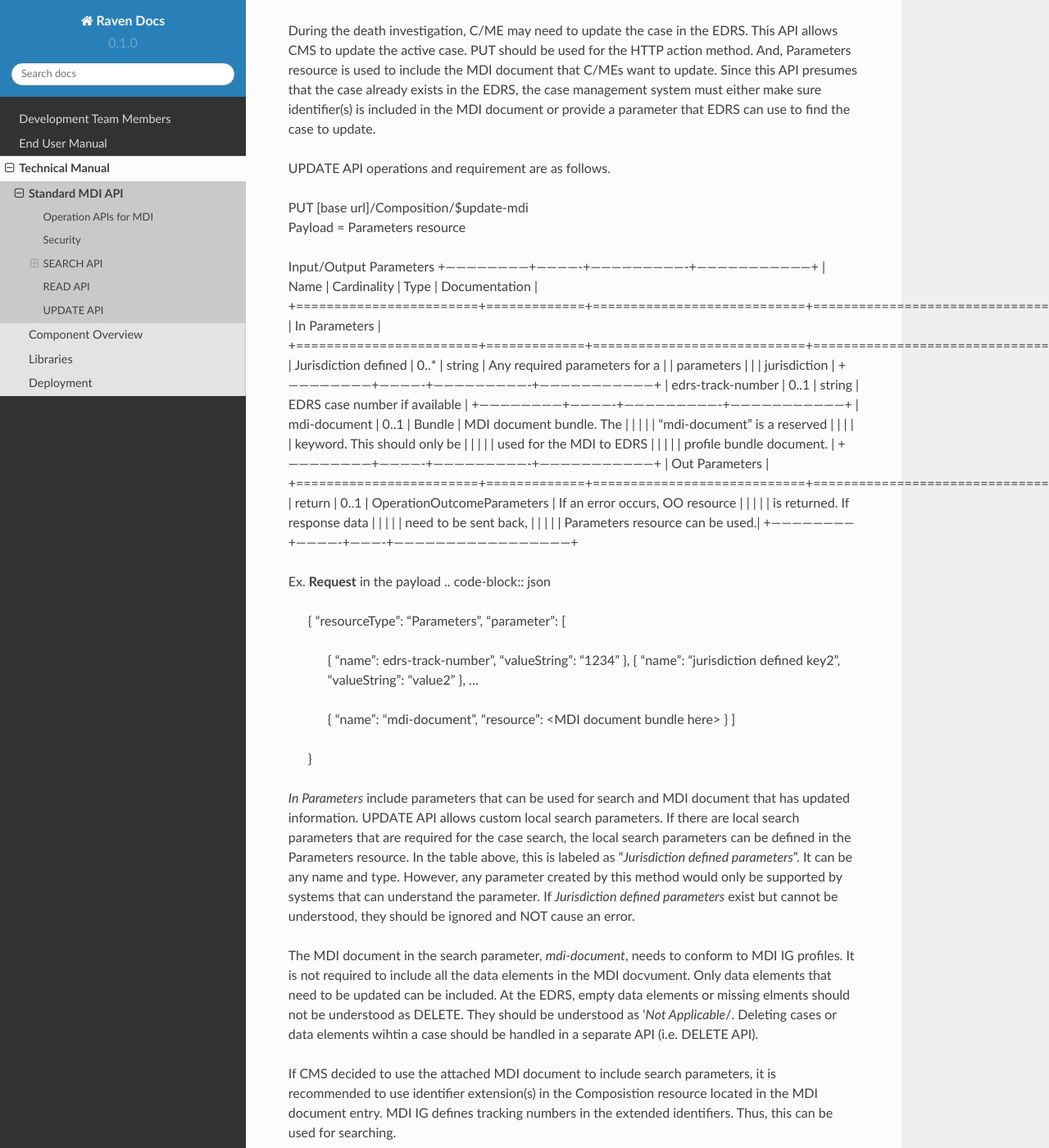
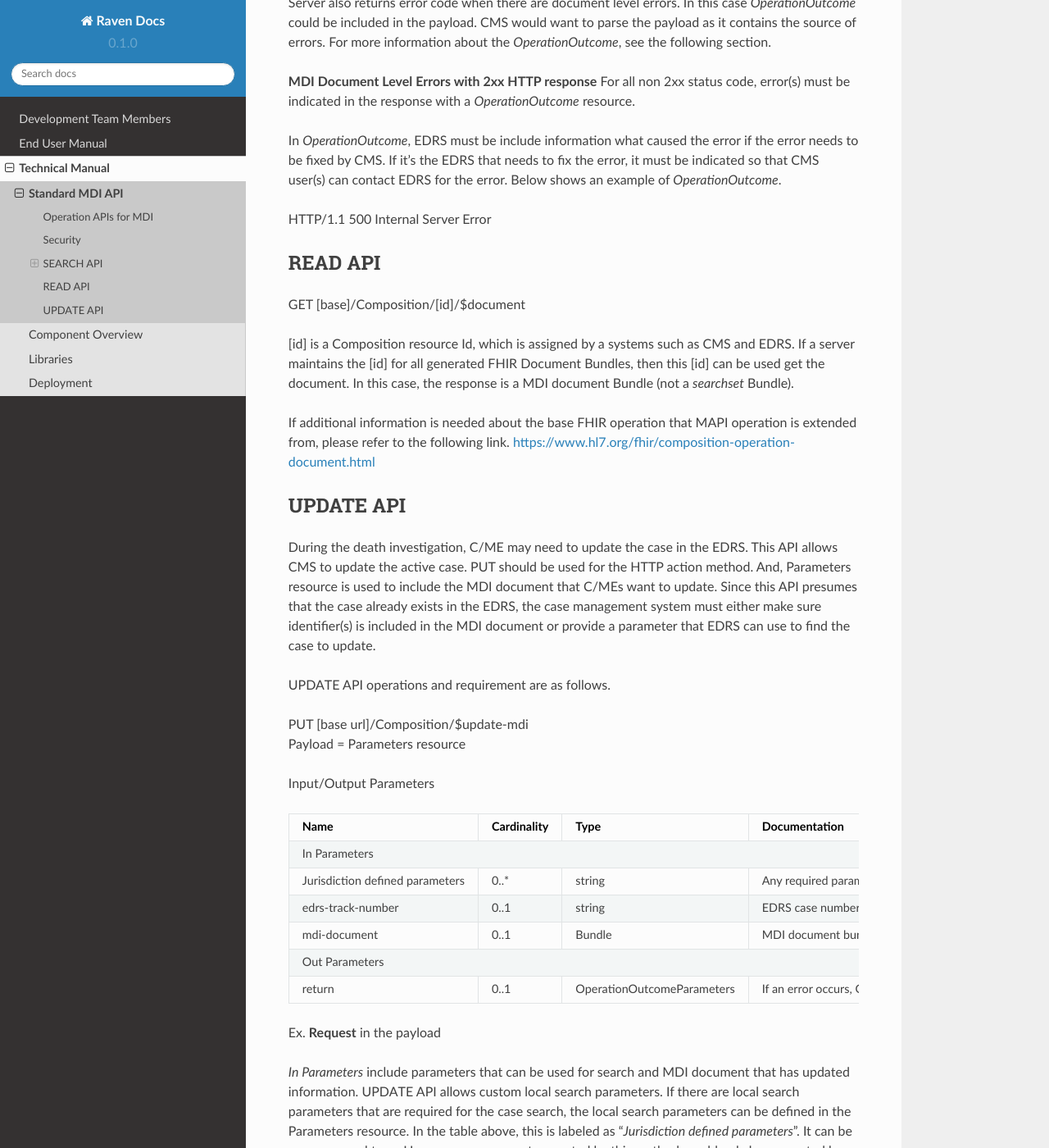
Before and after one commit to MortalityReporting/RavenDocs, a Sphinx documentation site: the page built from docs/source/technicalManual/mdiApi.rst, in a window 1280 px wide and 1400 px high, scrolled down 2998 px. Shown: the whole window at 82% size. Built offline with Sphinx 7.4.7 and the Read the Docs theme 2.0.0, drawn with Linux system fonts in a browser that asks for light colours; some of the changed text lies outside the part shown.

Commit message:
Update mdiApi.rst

```diff
--- a/docs/source/technicalManual/mdiApi.rst
+++ b/docs/source/technicalManual/mdiApi.rst
@@ -54,43 +54,43 @@
 
 **Search Parameters for the MDI Document Generation**
 
-+------------------------+-------------+----------+---------------+-----------------------------------+
-| Name                   | Cardinality | Type     | Documentation                                     |
-+========================+=============+==========+===============+===================================+
-| In Parameters                                                                                       |
-+========================+=============+==========+===============+===================================+
-| id                     | 0..1        | uri      | Resource ID of Composition - MDI to EDRS          |
-+------------------------+-------------+----------+---------------------------------------------------+
-| patient                | 0..*        |          | One or more decedent related search parameters    |
-+------------------------+-------------+----------+---------------------------------------------------+
-| patient.birthdate      | 0..1        | date     | Decedent's date of birth                          |
-+------------------------+-------------+----------+---------------------------------------------------+
-| patient.family         | 0..1        | string   | Decedent's last name                              |
-+------------------------+-------------+----------+---------------------------------------------------+
-| patient.given          | 0..1        | string   | Decedent's first name                             |
-+------------------------+-------------+----------+---------------------------------------------------+
-| patient.gender         | 0..1        | token    | Decedent's gender                                 |
-+------------------------+-------------+----------+---------------------------------------------------+
-| tracking-number        | 0..1        | token    | Search by identifier in Composition - MDI to EDRS |
-+------------------------+-------------+----------+---------------------------------------------------+
-| death-location         | 0..1        | string   | District of death location                        |
-+------------------------+-------------+----------+---------------------------------------------------+
-| death-date.actual      | 0..1        | date     | It should be either actual, pronounced, or all    |
-| death-date.pronounced  |             |          | if 'all' is used, then it means searching by both |
-| death-date.all         |             |          | 'actual' and 'pronounced' date of death           |
-+------------------------+-------------+----------+---------------------------------------------------+
-| Out Parameters                                                                                      |
-+========================+=============+==========+===============+===================================+
-| return                 | 0..1        | resource | Searchset Bundle that includes MDI document       |
-|                        |             |          | bundles. If [id] is supplied, then this should be |
-|                        |             |          | Bundle - Document MDI to EDRS                     |
-+------------------------+-------------+----------+---------------------------------------------------+
++--------------------------+-------------+----------+---------------------------------------------------+
+| Name                     | Cardinality | Type     | Documentation                                     |
++==========================+=============+==========+===================================================+
+| In Parameters                                                                                         |
++--------------------------+-------------+----------+---------------------------------------------------+
+| id                       | 0..1        | uri      | Resource ID of Composition - MDI to EDRS          |
++--------------------------+-------------+----------+---------------------------------------------------+
+| patient                  | 0..*        |          | One or more decedent related search parameters    |
++--------------------------+-------------+----------+---------------------------------------------------+
+| patient.birthdate        | 0..1        | date     | Decedent's date of birth                          |
++--------------------------+-------------+----------+---------------------------------------------------+
+| patient.family           | 0..1        | string   | Decedent's last name                              |
++--------------------------+-------------+----------+---------------------------------------------------+
+| patient.given            | 0..1        | string   | Decedent's first name                             |
++--------------------------+-------------+----------+---------------------------------------------------+
+| patient.gender           | 0..1        | token    | Decedent's gender                                 |
++--------------------------+-------------+----------+---------------------------------------------------+
+| tracking-number          | 0..1        | token    | Search by identifier in Composition - MDI to EDRS |
++--------------------------+-------------+----------+---------------------------------------------------+
+| death-location           | 0..1        | string   | District of death location                        |
++--------------------------+-------------+----------+---------------------------------------------------+
+| | death-date.actual      | 0..1        | date     | It should be either actual, pronounced, or all    |
+| | death-date.pronounced  |             |          | if 'all' is used, then it means searching by both |
+| | death-date.all         |             |          | 'actual' and 'pronounced' date of death           |
++--------------------------+-------------+----------+---------------------------------------------------+
+| Out Parameters                                                                                        |
++--------------------------+-------------+----------+---------------------------------------------------+
+| return                   | 0..1        | resource | Searchset Bundle that includes MDI document       |
+|                          |             |          | bundles. If [id] is supplied, then this should be |
+|                          |             |          | Bundle - Document MDI to EDRS                     |
++--------------------------+-------------+----------+---------------------------------------------------+
 
 Please note that the Search parameters related to patient are formatted with “.” (dot). In FHIR, this means
 that the search parameters after “.” are *part* of patient parameter in Parameters resource.
 See the example below.
 
-.. code-block:: json
+.. code-block:: json-object
     {
     "resourceType": "Parameters",
     "parameter": [
@@ -128,8 +128,8 @@
 
 **Request**
 
+| POST [base]/Composition/$mdi-documents
 .. code-block:: json
-    POST [base]/Composition/$mdi-documents
     {
     "resourceType": "Parameters",
     "parameter": [
@@ -201,8 +201,8 @@
 fixed by CMS. If it’s the EDRS that needs to fix the error, it must be indicated so that CMS user(s) can
 contact EDRS for the error. Below shows an example of *OperationOutcome*.
 
+| HTTP/1.1 500 Internal Server Error
 .. code-block:: json
-    HTTP/1.1 500 Internal Server Error
     {
     "resourceType": "OperationOutcome",
     "id": "searchfail",
@@ -252,11 +252,12 @@
 
 
 Input/Output Parameters
+
 +------------------------+-------------+----------------------------+---------------------------------+
 | Name                   | Cardinality | Type                       | Documentation                   |
 +========================+=============+============================+=================================+
 | In Parameters                                                                                       |
-+========================+=============+============================+=================================+
++------------------------+-------------+----------------------------+---------------------------------+
 | Jurisdiction defined   | 0..*        | string                     | Any required parameters for a   |
 | parameters             |             |                            | jurisdiction                    |
 +------------------------+-------------+----------------------------+---------------------------------+
@@ -269,14 +270,15 @@
 |                        |             |                            | profile bundle document.        |
 +------------------------+-------------+----------------------------+---------------------------------+
 | Out Parameters                                                                                      |
-+========================+=============+============================+=================================+
++------------------------+-------------+----------------------------+---------------------------------+
 | return                 | 0..1        | OperationOutcomeParameters | If an error occurs, OO resource |
 |                        |             |                            | is returned. If response data   |
 |                        |             |                            | need to be sent back,           |
 |                        |             |                            | Parameters resource can be used.|
-+------------------------+-------------+----------+---------------------------------------------------+
++------------------------+-------------+----------------------------+---------------------------------+
 
 Ex. **Request** in the payload
+
 .. code-block:: json
     {
     "resourceType": "Parameters",
@@ -369,7 +371,7 @@
         "code": "case-invalid",
         "details": {
             "text": "The \"case number\" 1234 does not exist."
-            }
+        }
         }
     ]
     }
```
